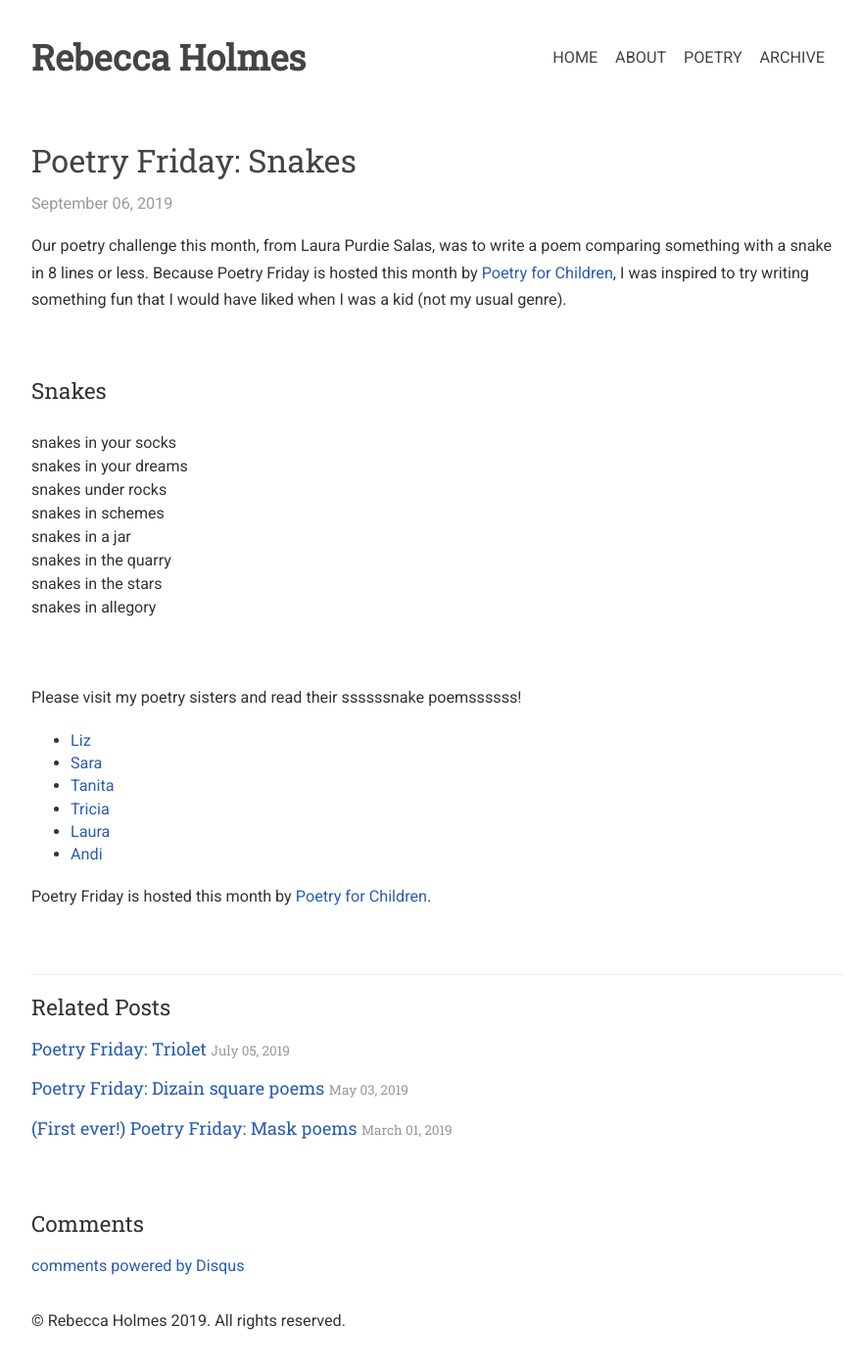
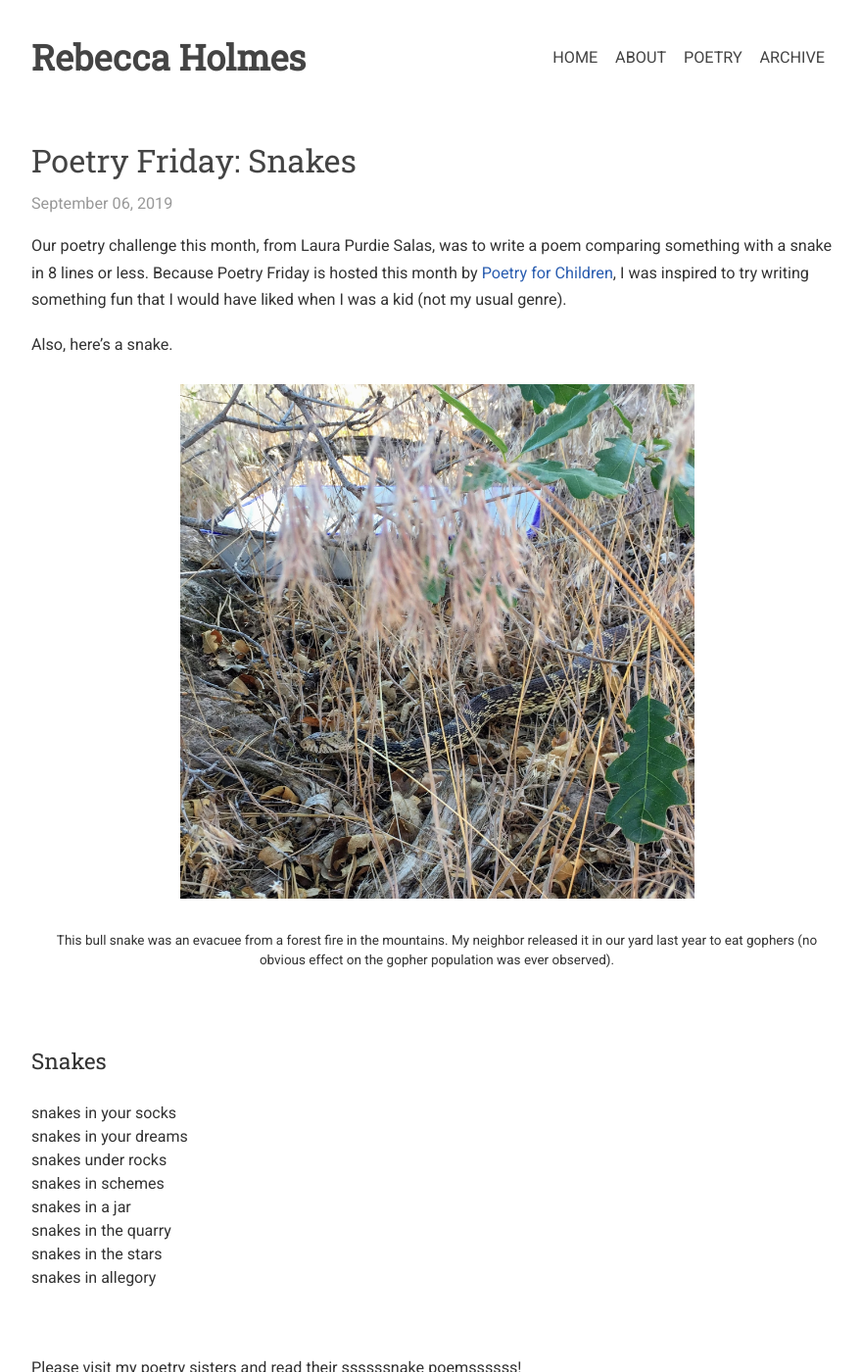
Before and after one commit to piscisvolans/piscisvolans.github.io, a Jekyll site: the page built from _posts/2019-09-06-poetry-friday-snakes.md, in a window 1280 px wide and 1400 px high. Shown: the whole window at 98% size, without its empty margins (194-1074 px from the left). Built offline with Jekyll 4.4.1, drawn with Linux system fonts in a browser that asks for light colours; nearby versions of some CDN libraries; some web fonts are replaced; comment, search, counter and statistics services are not loaded.

Commit message:
Update 2019-09-06-poetry-friday-snakes.md

```diff
--- a/_posts/2019-09-06-poetry-friday-snakes.md
+++ b/_posts/2019-09-06-poetry-friday-snakes.md
@@ -6,6 +6,12 @@ more: "True"
 ---
 
 Our poetry challenge this month, from Laura Purdie Salas, was to write a poem comparing something with a snake in 8 lines or less. Because Poetry Friday is hosted this month by [Poetry for Children](http://poetryforchildren.blogspot.com/), I was inspired to try writing something fun that I would have liked when I was a kid (not my usual genre).
+
+Also, here's a snake.
+
+<center><div class="thumbnail"><img src="{{ site.baseurl }}/public/img/IMG_8606.jpg" width="65%" class="thumbnail img-responsive">
+<div class="caption">This bull snake was an evacuee from a forest fire in the mountains. My neighbor released it in our yard last year to eat gophers (no obvious effect on the gopher population was ever observed).</div></div>
+</center>
 
 <!--more-->
 
```
